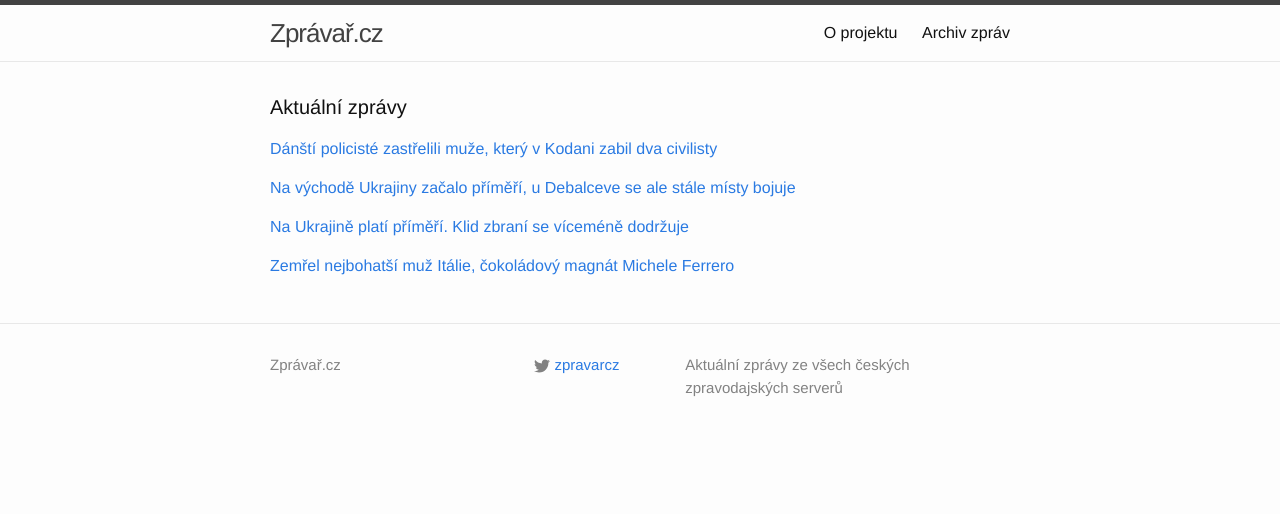
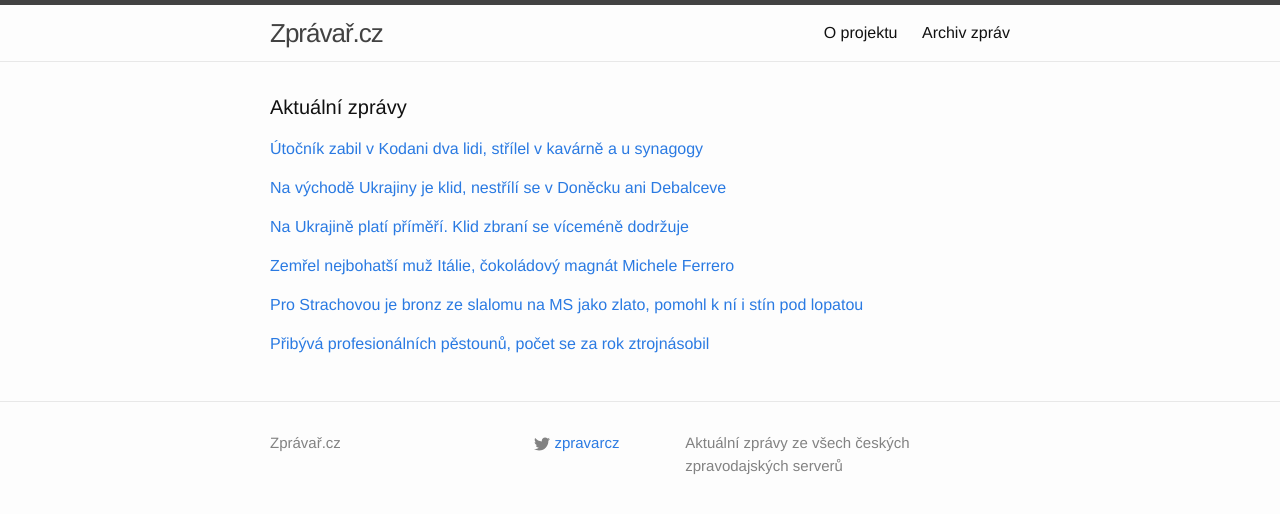
Before and after one commit to adliska/zpravar, a Jekyll site: the page built from index.html, in a window 1280 px wide. Shown: the top 514 px of the page. Built offline with Jekyll 4.4.1, drawn with Linux system fonts in a browser that asks for light colours.

Commit message:
zpravar news update

```diff
--- a/index.html
+++ b/index.html
@@ -5,9 +5,12 @@ layout: default
 <div class="home">
     <h1 class="page-heading">Aktuální zprávy</h1>
 
-<p><a href="javascript:;" onclick="toggle_visibility('zpravy0')">Dánští policisté zastřelili muže, který v Kodani zabil dva civilisty</a></p>
+<p><a href="javascript:;" onclick="toggle_visibility('zpravy0')">Útočník zabil v Kodani dva lidi, střílel v kavárně a u synagogy</a></p>
 <div id="zpravy0" style="display:none">
 <ul>
+<li><a href=http://zpravy.e15.cz/zahranicni/udalosti/utocnik-zabil-v-kodani-dva-lidi-strilel-v-kavarne-a-u-synagogy-1163037>Útočník zabil v Kodani dva lidi, střílel v kavárně a u synagogy - zpravy.e15.cz</a></li>
+<li><a href=http://www.ceskenoviny.cz/zpravy/zpravy/dansti-policiste-dopadli-a-zabili-udajneho-kodanskeho-atentatnika/1181536>Dánští policisté dopadli a zabili údajného kodaňského atentátníka - www.ceskenoviny.cz</a></li>
+<li><a href=http://zpravy.e15.cz/zahranicni/udalosti/danske-policii-se-podarilo-dopadnout-a-zabit-utocnika-z-kodane-1163081>Dánské policii se podařilo dopadnout a zabít útočníka z Kodaně - zpravy.e15.cz</a></li>
 <li><a href=http://zahranicni.ihned.cz/evropa-slovensko/c1-63538570-dansti-policiste-zastrelili-muze-ktery-v-kodani-zabil-dva-civilisty>Dánští policisté zastřelili muže, který v Kodani zabil dva civilisty - zahranicni.ihned.cz</a></li>
 <li><a href=http://www.ceskatelevize.cz/ct24/svet/301761-dva-strelecke-utoky-v-kodani-staly-dva-zivoty-pri-tretim-padl-utocnik/>Dva střelecké útoky v Kodani stály dva životy, při třetím padl útočník - www.ceskatelevize.cz</a></li>
 <li><a href=http://zahranicni.ihned.cz/evropa-slovensko/c1-63538570-dva-ozbrojene-utoky-v-kodani-si-vyzadaly-tri-mrtve-a-pet-zranenych>Dva ozbrojené útoky v Kodani si vyžádaly tři mrtvé a pět zraněných - zahranicni.ihned.cz</a></li>
@@ -23,9 +26,11 @@ layout: default
 <li><a href=http://www.ceskatelevize.cz/ct24/svet/301761-dalsi-strelba-v-kodani-u-synagogy-byli-zraneni-tri-lide/>Další střelba v Kodani: U synagogy byli zraněni tři lidé - www.ceskatelevize.cz</a></li>
 <li><a href=http://www.rozhlas.cz/_zprava/kodani-se-opet-rozeznely-vystrely-na-miste-je-jedna-obet--1455754>Kodaní se opět rozezněly výstřely. Na místě je jedna oběť - www.rozhlas.cz</a></li>
 </ul>
-</div><p><a href="javascript:;" onclick="toggle_visibility('zpravy1')">Na východě Ukrajiny začalo příměří, u Debalceve se ale stále místy bojuje</a></p>
+</div><p><a href="javascript:;" onclick="toggle_visibility('zpravy1')">Na východě Ukrajiny je klid, nestřílí se v Doněcku ani Debalceve</a></p>
 <div id="zpravy1" style="display:none">
 <ul>
+<li><a href=http://www.ceskenoviny.cz/zpravy/zpravy/na-vychode-ukrajiny-je-klid-nestrili-se-v-donecku-ani-debalceve/1181538>Na východě Ukrajiny je klid, nestřílí se v Doněcku ani Debalceve - www.ceskenoviny.cz</a></li>
+<li><a href=http://www.ceskatelevize.cz/ct24/svet/301763-ukrajinske-primeri-podle-obou-stran-funguje-ale-s-vyjimkami/>Ukrajinské příměří podle obou stran funguje, ale s výjimkami - www.ceskatelevize.cz</a></li>
 <li><a href=http://zahranicni.ihned.cz/evropa-slovensko/c1-63534760-na-vychode-ukrajiny-zacalo-primeri-u-debalceve-se-ale-stale-misty-bojuje>Na východě Ukrajiny začalo příměří, u Debalceve se ale stále místy bojuje - zahranicni.ihned.cz</a></li>
 <li><a href=http://zahranicni.ihned.cz/evropa-slovensko/c1-63534760-na-vychode-ukrajiny-zacalo-primeri-v-debalceve-se-ale-stale-misty-bojuje>Na východě Ukrajiny začalo příměří, v Debalceve se ale stále místy bojuje - zahranicni.ihned.cz</a></li>
 <li><a href=http://zahranicni.ihned.cz/evropa-slovensko/c1-63534760-klid-zbrani-na-ukrajine-se-vcelku-dodrzuje-tvrdi-oba-znepratelene-tabory>Klid zbraní na Ukrajině se vcelku dodržuje, tvrdí oba znepřátelené tábory - zahranicni.ihned.cz</a></li>
@@ -55,4 +60,19 @@ layout: default
 <li><a href=http://www.denik.cz/ekonomika/zemrel-nejbohatsi-clovek-italie-a-vyrobce-nutelly-michele-ferrero-20150215.html>Zemřel nejbohatší člověk Itálie a výrobce Nutelly Michele Ferrero - www.denik.cz</a></li>
 <li><a href=http://www.financninoviny.cz/zpravodajstvi/zpravy/zemrel-nejbohatsi-clovek-italie-a-vyrobce-nutelly-michele-ferrero/1181537>Zemřel nejbohatší člověk Itálie a výrobce Nutelly Michele Ferrero - www.financninoviny.cz</a></li>
 </ul>
+</div><p><a href="javascript:;" onclick="toggle_visibility('zpravy4')">Pro Strachovou je bronz ze slalomu na MS jako zlato, pomohl k ní i stín pod lopatou</a></p>
+<div id="zpravy4" style="display:none">
+<ul>
+<li><a href=http://www.sportovninoviny.cz/zpravy/pro-strachovou-je-bronz-ze-slalomu-na-ms-jako-zlato-pomohl-k-ni-i-stin-pod-lopatou/1181555>Pro Strachovou je bronz ze slalomu na MS jako zlato, pomohl k ní i stín pod lopatou - www.sportovninoviny.cz</a></li>
+<li><a href=http://www.denik.cz/zimni_sporty/bronzova-zahrobska-je-to-jako-sen-ta-medaile-ma-pro-me-cenu-zlata-20150215.html>Bronzová Záhrobská: Je to jako sen. Ta medaile má pro mě cenu zlata - www.denik.cz</a></li>
+<li><a href=http://sport.aktualne.cz/strachova-ctyrnasobna-medailistka-z-ms-to-zni-nadherne/r~65df9c50b4e711e49e4b0025900fea04/>Strachová: Čtyřnásobná medailistka z MS? To zní nádherně - sport.aktualne.cz</a></li>
+<li><a href=http://www.sportovninoviny.cz/zpravy/pro-strachovou-je-bronz-ze-slalomu-na-ms-jako-zlato/1181555>Pro Strachovou je bronz ze slalomu na MS jako zlato - www.sportovninoviny.cz</a></li>
+</ul>
+</div><p><a href="javascript:;" onclick="toggle_visibility('zpravy5')">Přibývá profesionálních pěstounů, počet se za rok ztrojnásobil</a></p>
+<div id="zpravy5" style="display:none">
+<ul>
+<li><a href=http://www.denik.cz/z_domova/pribyva-profesionalnich-pestounu-pocet-se-za-rok-ztrojnasobil-20150215.html>Přibývá profesionálních pěstounů, počet se za rok ztrojnásobil - www.denik.cz</a></li>
+<li><a href=http://zpravy.aktualne.cz/domaci/prechodnych-pestounu-pribyva-jejich-je-temer-trikrat-vyssi/r~6c6b5c44b4ec11e49bec0025900fea04/>Přechodných pěstounů přibývá. Je jich je téměř třikrát více - zpravy.aktualne.cz</a></li>
+<li><a href=http://www.ceskenoviny.cz/zpravy/zpravy/pribyva-profesionalnich-pestounu-pocet-se-za-rok-ztrojnasobil/1181561>Přibývá profesionálních pěstounů, počet se za rok ztrojnásobil - www.ceskenoviny.cz</a></li>
+</ul>
 </div></div>
```
